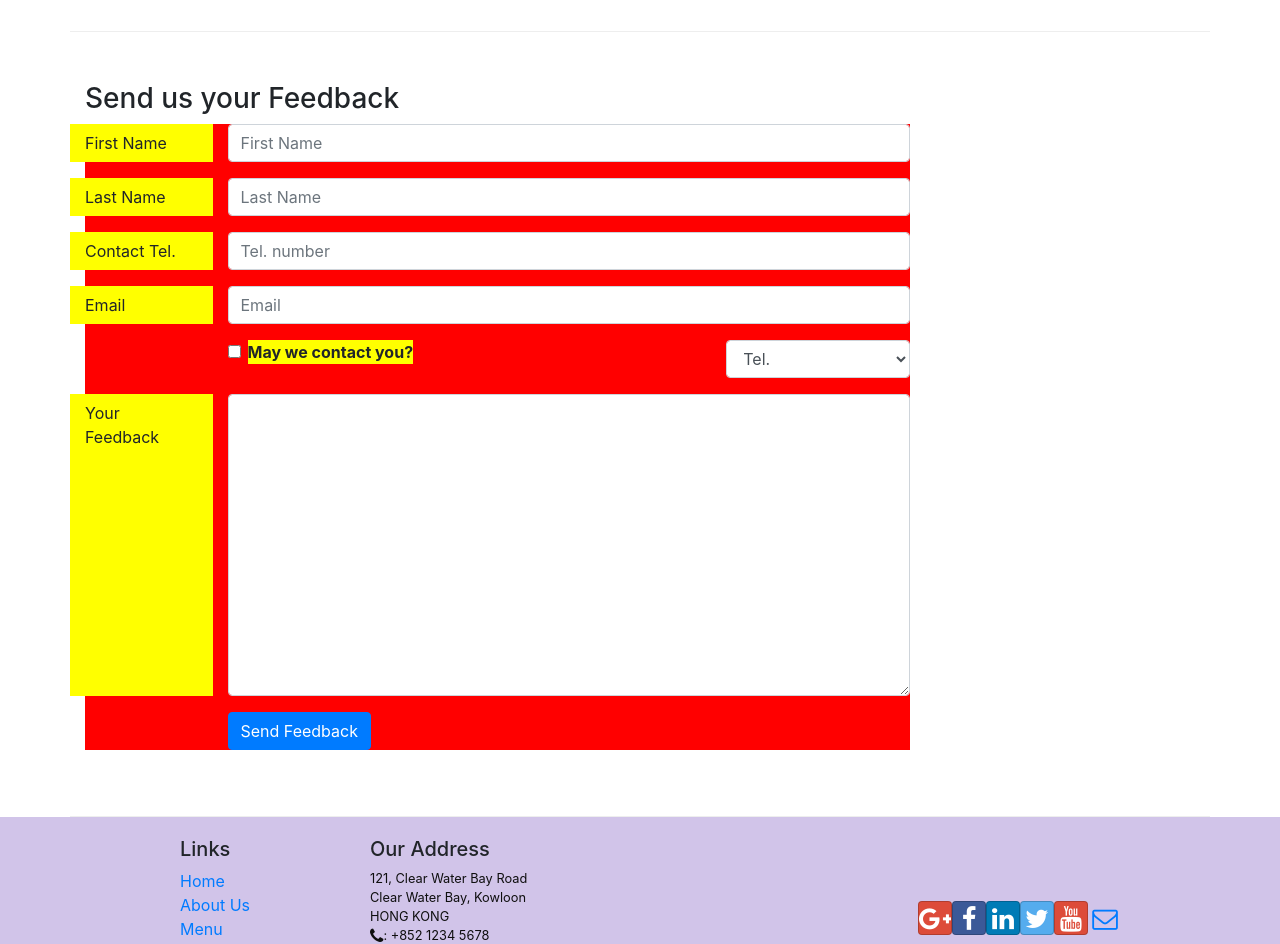
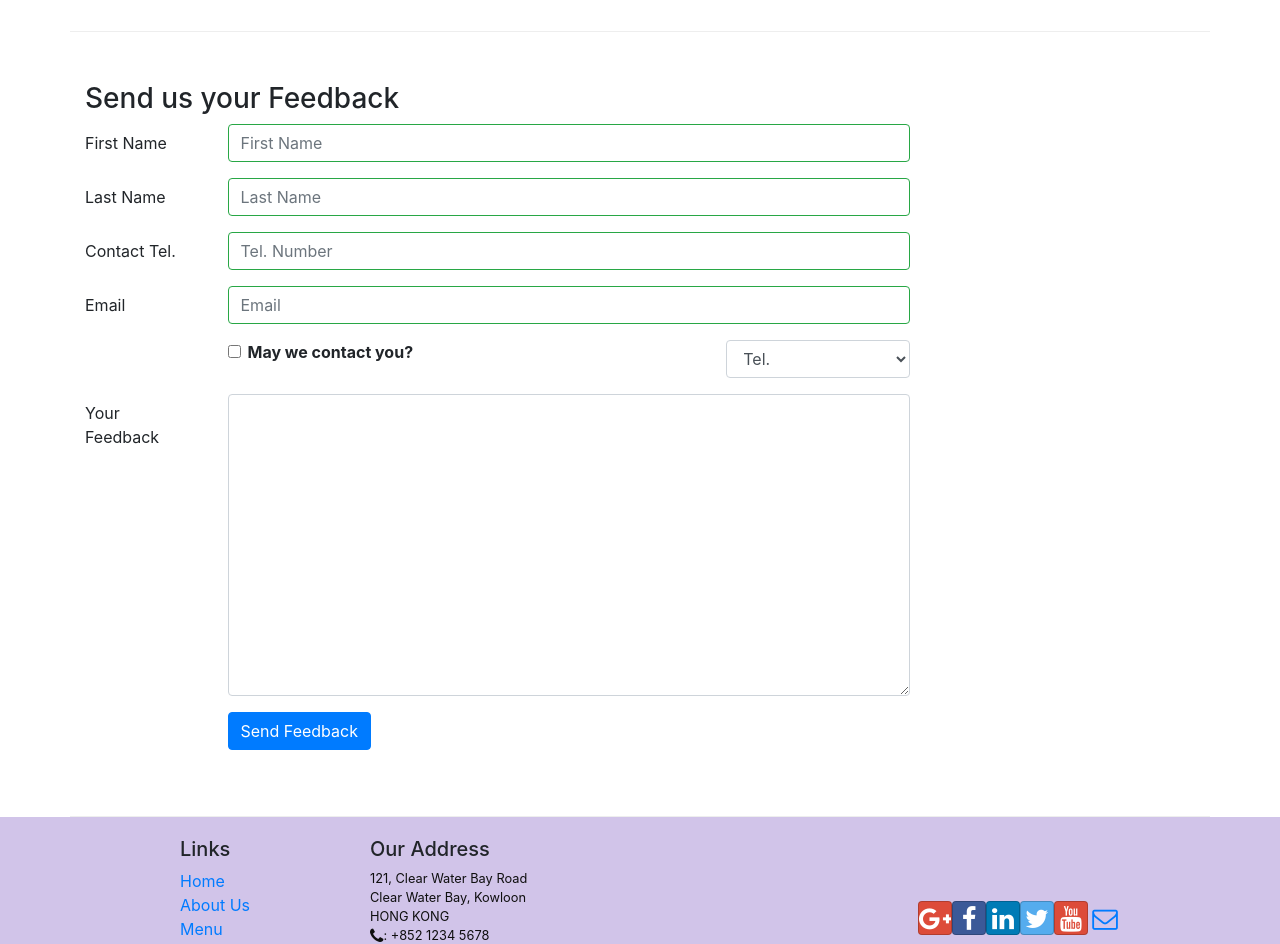
Before and after one commit to ssinai/confusion-react, a React (Create React App) app: page /contactus in a window 1280 px wide. Shown: the part 860-1804 px from the top of the page. Built offline with nearby package versions, Linux system fonts and the light colour scheme.

Commit message:
Form Control Validation

```diff
--- a/src/components/ContactComponent.js
+++ b/src/components/ContactComponent.js
@@ -1,7 +1,8 @@
 import React, { Component } from 'react';
 import { Link } from 'react-router-dom';
 import { Breadcrumb, BreadcrumbItem,
-            Button, Form, FormGroup, Label, Input, Col } from 'reactstrap';
+            Button, Form, FormGroup,
+            Label, Input, Col, FormFeedback } from 'reactstrap';
 
 class Contact extends Component {
 
@@ -15,11 +16,52 @@
         email: '',
         agree: false,
         contactType: 'Tel.',
-        message: ''
+        message: '',
+        touched: {
+            firstname: false,
+            lastname: false,
+            telnum: false,
+            email: false
+        }
     };
 
     this.handleInputChange = this.handleInputChange.bind(this);
     this.handleSubmit = this.handleSubmit.bind(this);
+}
+
+  validate(firstname, lastname, telnum, email) {
+
+      const errors = {
+          firstname: '',
+          lastname: '',
+          telnum: '',
+          email: ''
+      };
+
+      if (this.state.touched.firstname && firstname.length < 3)
+          errors.firstname = 'First Name should be >= 3 characters';
+      else if (this.state.touched.firstname && firstname.length > 10)
+          errors.firstname = 'First Name should be <= 10 characters';
+
+      if (this.state.touched.lastname && lastname.length < 3)
+          errors.lastname = 'Last Name should be >= 3 characters';
+      else if (this.state.touched.lastname && lastname.length > 10)
+          errors.lastname = 'Last Name should be <= 10 characters';
+
+      const reg = /^\d+$/;
+      if (this.state.touched.telnum && !reg.test(telnum))
+          errors.telnum = 'Tel. Number should contain only numbers';
+
+      if (this.state.touched.email && email.split('').filter(x => x === '@').length !== 1)
+          errors.email = 'Email should contain a @';
+
+      return errors;
+  }
+
+  handleBlur = (field) => (evt) => {
+      this.setState({
+        touched: { ...this.state.touched, [field]: true },
+      });
   }
 
   handleInputChange(event) {
@@ -40,6 +82,10 @@
 
 
   render() {
+
+    const errors = this.validate(this.state.firstname, this.state.lastname,
+      this.state.telnum, this.state.email);
+
     return(
       <div className="container">
         <div className="row">
@@ -90,7 +136,11 @@
                       <Input type="text" id="firstname" name="firstname"
                           placeholder="First Name"
                           value={this.state.firstname}
+                          valid={errors.firstname === ''}
+                          invalid={errors.firstname !== ''}
+                          onBlur={this.handleBlur('firstname')}
                           onChange={this.handleInputChange} />
+                      <FormFeedback>{errors.firstname}</FormFeedback>
                   </Col>
               </FormGroup>
               <FormGroup row>
@@ -99,16 +149,24 @@
                       <Input type="text" id="lastname" name="lastname"
                           placeholder="Last Name"
                           value={this.state.lastname}
+                          valid={errors.lastname === ''}
+                          invalid={errors.lastname !== ''}
+                          onBlur={this.handleBlur('lastname')}
                           onChange={this.handleInputChange} />
+                      <FormFeedback>{errors.lastname}</FormFeedback>
                   </Col>
               </FormGroup>
               <FormGroup row>
                   <Label htmlFor="telnum" md={2}>Contact Tel.</Label>
                   <Col md={10}>
                       <Input type="tel" id="telnum" name="telnum"
-                        placeholder="Tel. number"
+                          placeholder="Tel. Number"
                           value={this.state.telnum}
+                          valid={errors.telnum === ''}
+                          invalid={errors.telnum !== ''}
+                          onBlur={this.handleBlur('telnum')}
                           onChange={this.handleInputChange} />
+                      <FormFeedback>{errors.telnum}</FormFeedback>
                   </Col>
               </FormGroup>
               <FormGroup row>
@@ -117,7 +175,11 @@
                       <Input type="email" id="email" name="email"
                           placeholder="Email"
                           value={this.state.email}
+                          valid={errors.email === ''}
+                          invalid={errors.email !== ''}
+                          onBlur={this.handleBlur('email')}
                           onChange={this.handleInputChange} />
+                      <FormFeedback>{errors.email}</FormFeedback>
                   </Col>
               </FormGroup>
               <FormGroup row>
--- a/src/index.css
+++ b/src/index.css
@@ -3,11 +3,3 @@
   padding: 0;
   font-family: sans-serif;
 }
-
-Form {
-  background: red;
-}
-
-Label {
-  background: yellow;
-}
```
Lines whose indentation alone changed are shown as unchanged.
